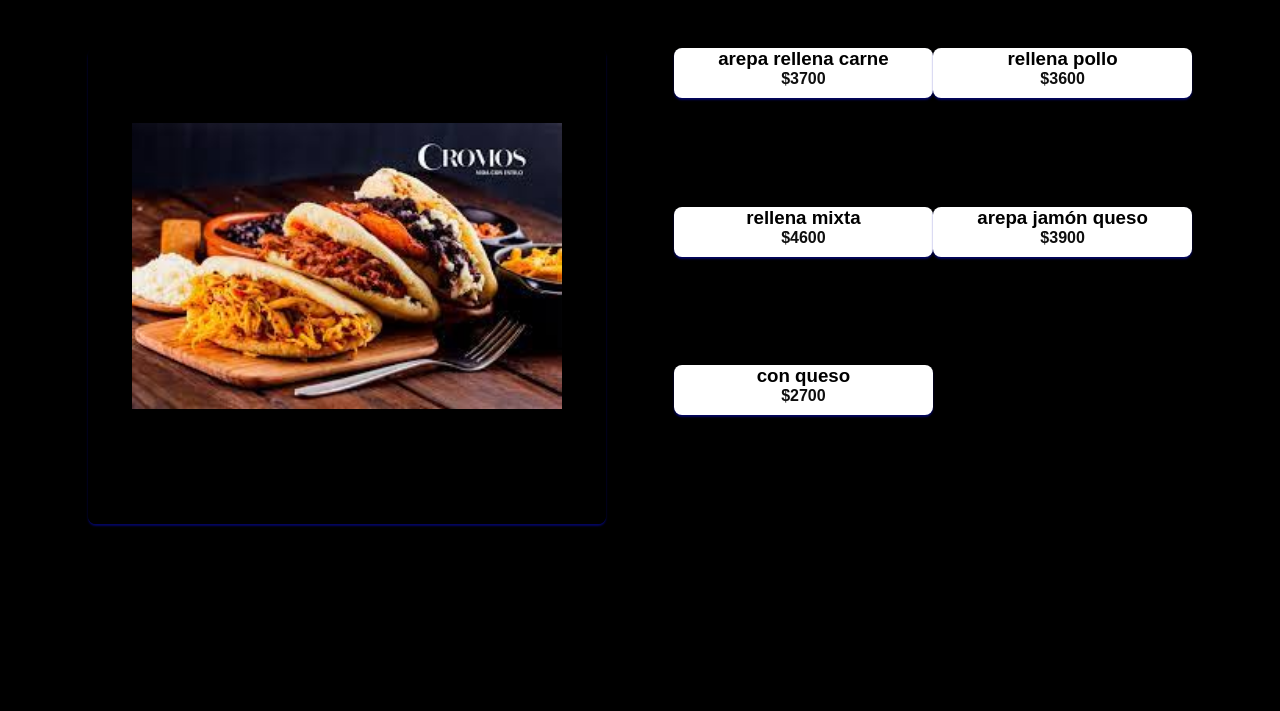
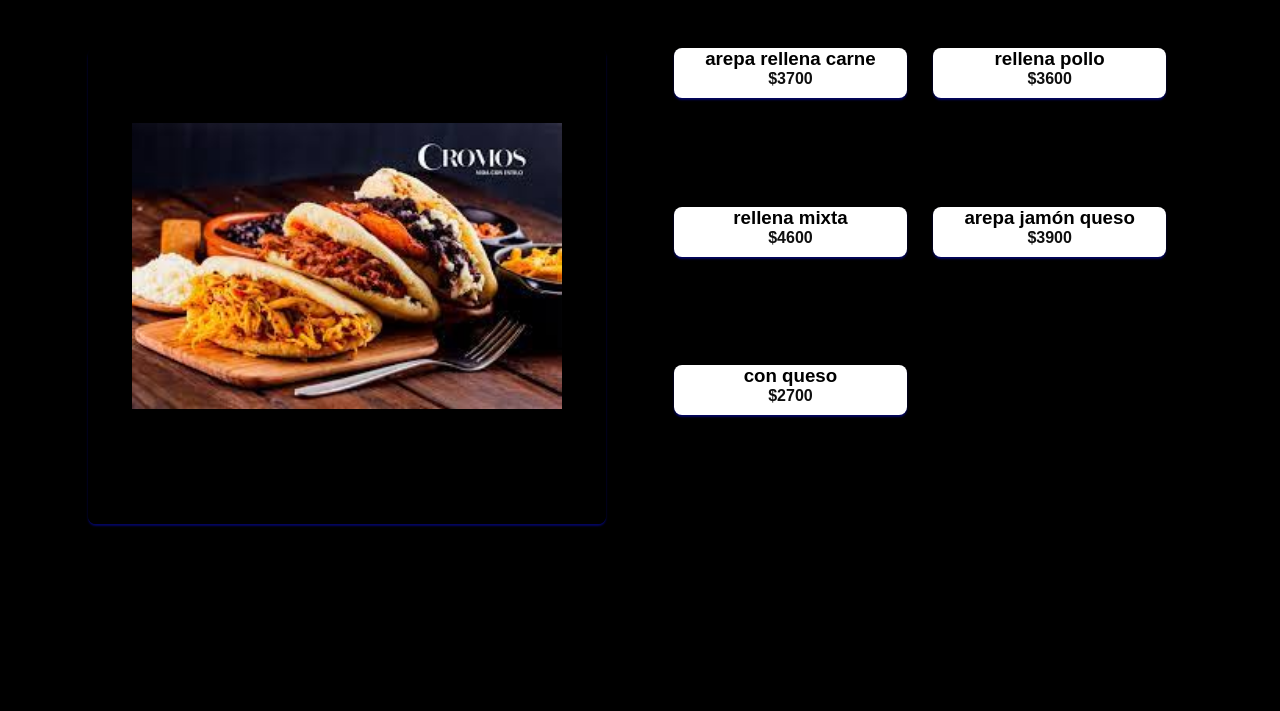
Before and after one commit to jhoannabernal/licoresdelanoche-bernal-final-entrega-3, a plain HTML site: page comidasrapidas.html in a window 1280 px wide. Shown: the part 89-800 px from the top of the page. Drawn offline with Linux system fonts and the light colour scheme.

Commit message:
se realiza cambio en el ancho de los botones de comida

```diff
--- a/CSS/styles.css
+++ b/CSS/styles.css
@@ -470,10 +470,11 @@ ul li p{
       display: grid;
       grid-template-columns: 45% 45%;
       justify-content:center;
+
   }
-
-
-
+  .arepa{
+    width: 90%;
+  }
 
 }
 .boton-footer{
```
Also changed, not shown: index.html (line endings or trailing spaces), mintty.2022-06-16_20-12-01.png (added).
